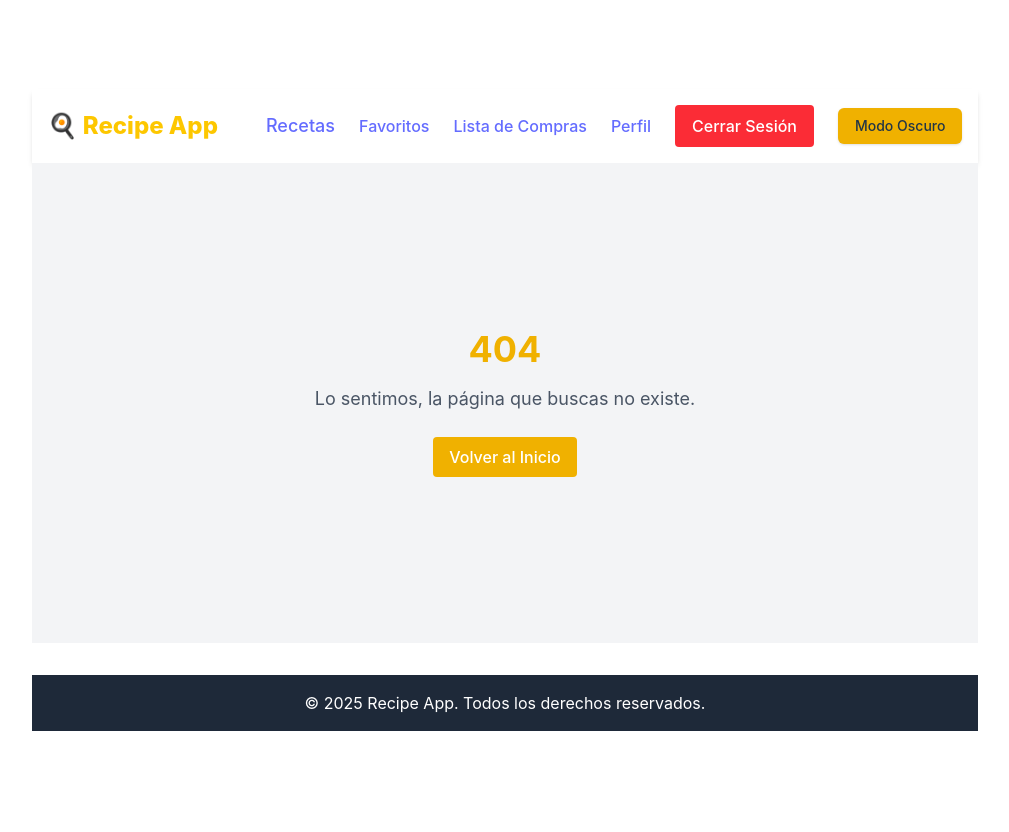
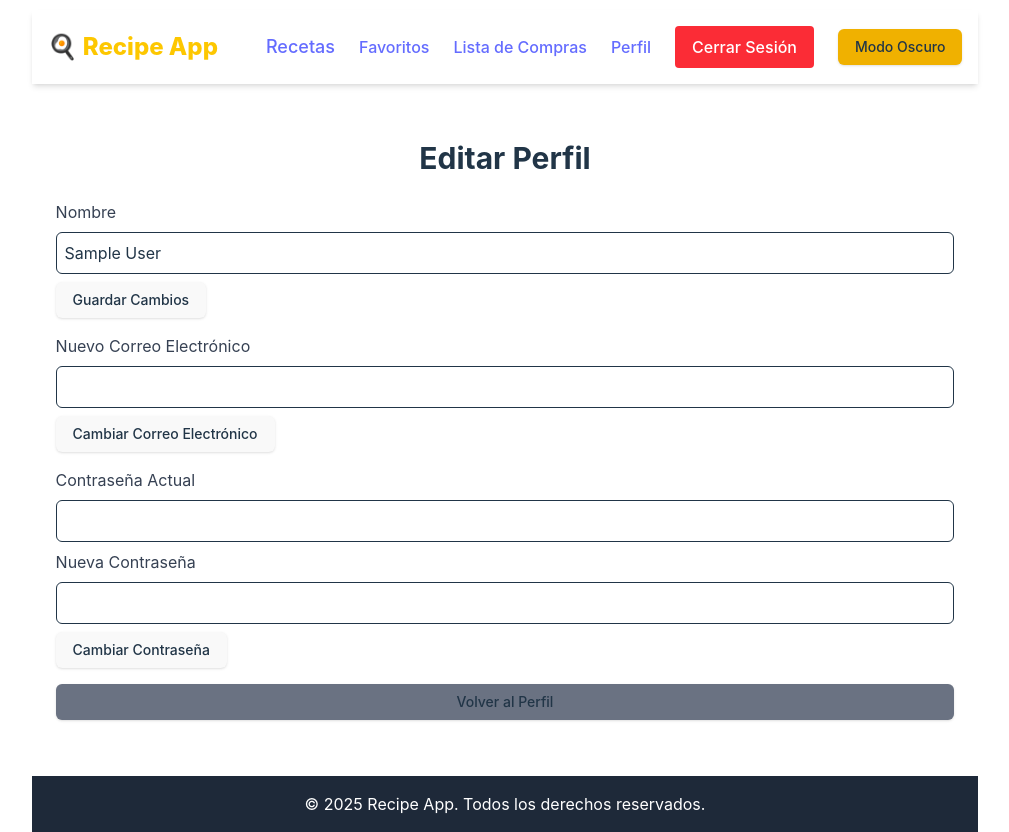
Before and after one commit to abrahamraies/recipe-app, a React (Vite) app: page /edit-profile in a window 1280 px wide. Before the commit this address had no page. Shown: the whole page, without its empty margins (135-1144 px from the left). Before the commit the page ends 810 px from the top, so only its background shows below. Built offline with nearby package versions, Linux system fonts and the light colour scheme; sample sign-in values are in the browser's storage.

Commit message:
Add EditProfile

```diff
--- a/src/App.tsx
+++ b/src/App.tsx
@@ -14,6 +14,7 @@ import Navbar from './components/Navbar';
 import ProtectedRoute from './components/ProtectedRoute';
 import NotFound from './pages/NotFound';
 import './index.css';
+import EditProfile from './pages/EditProfile';
 
 function App() {
   return (
@@ -34,6 +35,7 @@ function App() {
             <Route path="/favorites" element={<Favorites />} />
             <Route path="/shopping-list" element={<ShoppingList />} />
             <Route path="/profile" element={<Profile />} />
+            <Route path="/edit-profile" element={<EditProfile />} />
           </Route>
 
           <Route path="*" element={<NotFound />} />
--- a/src/pages/Auth/Login.tsx
+++ b/src/pages/Auth/Login.tsx
@@ -1,25 +1,29 @@
 import { useAppDispatch } from "@/hooks/useAppDispatch";
 import { loginAsync } from "@/store/thunks/authThunks";
+import { useState } from "react";
 import { useNavigate } from "react-router-dom";
 
 const Login = () => {
 
   const dispatch = useAppDispatch();
   const navigate = useNavigate();
+  const [email, setEmail] = useState("");
+  const [password, setPassword] = useState("");
 
   const handleLogin = async (e: React.FormEvent) => {
     e.preventDefault();
 
-    const credentials = {
-      email: "admin@example.com",
-      password: "1234567",
-    };
+    if (!email || !password) {
+      alert("Por favor, completa todos los campos.");
+      return;
+    }
 
     try {
-      await dispatch(loginAsync(credentials)).unwrap();
+      await dispatch(loginAsync({ email, password })).unwrap();
       navigate("/");
     } catch (error) {
       console.error("Error al iniciar sesión:", error);
+      alert("Credenciales incorrectas o hubo un error al iniciar sesión.");
     }
   };
 
@@ -27,13 +31,16 @@ const Login = () => {
     <div className="flex items-center justify-center h-[80vh] sm:h-[70vh] md:h-[60vh] bg-gray-100 dark:bg-gray-900">
       <div className="bg-white dark:bg-gray-800 p-8 rounded-lg shadow-md w-full max-w-md">
         <h1 className="text-2xl font-bold mb-4">Iniciar Sesión</h1>
-        <form>
+        <form onSubmit={handleLogin}>
           <div className="mb-4">
             <label className="block text-sm font-medium mb-2">Email</label>
             <input
               type="email"
               placeholder="Ingresa tu email"
+              value={email}
+              onChange={(e) => setEmail(e.target.value)}
               className="w-full border p-2 rounded"
+              required
             />
           </div>
           <div className="mb-4">
@@ -41,11 +48,14 @@ const Login = () => {
             <input
               type="password"
               placeholder="Ingresa tu contraseña"
+              value={password}
+              onChange={(e) => setPassword(e.target.value)}
               className="w-full border p-2 rounded"
+              required
             />
           </div>
           <button
-            onClick={handleLogin}
+            type="submit"
             className="w-full bg-yellow-500 text-white px-4 py-2 rounded hover:bg-yellow-600"
           >
             Iniciar Sesión
--- /dev/null
+++ b/src/pages/EditProfile.tsx
@@ -0,0 +1,127 @@
+import { useState } from "react";
+import { useNavigate } from "react-router-dom";
+import { useAppSelector } from "@/hooks/useAppDispatch";
+import { updateUser, updateEmail, updatePassword } from "@/services/userService";
+import { Button } from "@/components/ui/button";
+
+const EditProfile = () => {
+  const navigate = useNavigate();
+  const user = useAppSelector((state) => state.auth.user);
+  const [name, setName] = useState(user?.name || "");
+  const [newEmail, setNewEmail] = useState("");
+  const [currentPassword, setCurrentPassword] = useState("");
+  const [newPassword, setNewPassword] = useState("");
+  const [loading, setLoading] = useState(false);
+  const [error, setError] = useState<string | null>(null);
+
+  const handleUpdateName = async () => {
+    if (!user?.id) return;
+    setLoading(true);
+    setError(null);
+    try {
+      await updateUser(user.id, { name });
+      alert("Nombre actualizado correctamente");
+    } catch (err) {
+      setError("Error al actualizar el nombre");
+      console.error("Error al actualizar el nombre:", err);
+    } finally {
+      setLoading(false);
+    }
+  };
+
+  const handleUpdateEmail = async () => {
+    if (!user?.id) return;
+    setLoading(true);
+    setError(null);
+    try {
+      await updateEmail(user.id, { newEmail });
+      alert("Correo electrónico actualizado correctamente");
+    } catch (err) {
+      setError("Error al actualizar el correo electrónico");
+      console.error("Error al actualizar el correo electrónico:", err);
+    } finally {
+      setLoading(false);
+    }
+  };
+
+  const handleUpdatePassword = async () => {
+    if (!user?.id) return;
+    setLoading(true);
+    setError(null);
+    try {
+      await updatePassword(user.id, { currentPassword, newPassword });
+      alert("Contraseña actualizada correctamente");
+    } catch (err) {
+      setError("Error al actualizar la contraseña");
+      console.error("Error al actualizar la contraseña:", err);
+    } finally {
+      setLoading(false);
+    }
+  };
+
+  return (
+    <div className="mt-8 p-4 md:p-6">
+      <h1 className="text-3xl font-bold mb-6 text-center">Editar Perfil</h1>
+
+      {error && <p className="text-red-500 text-center mb-4">{error}</p>}
+
+      <div className="mb-4">
+        <label className="block text-gray-700 dark:text-gray-300 mb-2">Nombre</label>
+        <input
+          type="text"
+          value={name}
+          onChange={(e) => setName(e.target.value)}
+          className="w-full p-2 border rounded-md"
+          disabled={loading}
+        />
+        <Button onClick={handleUpdateName} className="mt-2" disabled={loading}>
+          {loading ? "Guardando..." : "Guardar Cambios"}
+        </Button>
+      </div>
+
+      <div className="mb-4">
+        <label className="block text-gray-700 dark:text-gray-300 mb-2">Nuevo Correo Electrónico</label>
+        <input
+          type="email"
+          value={newEmail}
+          onChange={(e) => setNewEmail(e.target.value)}
+          className="w-full p-2 border rounded-md"
+          disabled={loading}
+        />
+        <Button onClick={handleUpdateEmail} className="mt-2" disabled={loading}>
+          {loading ? "Guardando..." : "Cambiar Correo Electrónico"}
+        </Button>
+      </div>
+
+      <div className="mb-4">
+        <label className="block text-gray-700 dark:text-gray-300 mb-2">Contraseña Actual</label>
+        <input
+          type="password"
+          value={currentPassword}
+          onChange={(e) => setCurrentPassword(e.target.value)}
+          className="w-full p-2 border rounded-md"
+          disabled={loading}
+        />
+        <label className="block text-gray-700 dark:text-gray-300 mt-2 mb-2">Nueva Contraseña</label>
+        <input
+          type="password"
+          value={newPassword}
+          onChange={(e) => setNewPassword(e.target.value)}
+          className="w-full p-2 border rounded-md"
+          disabled={loading}
+        />
+        <Button onClick={handleUpdatePassword} className="mt-2" disabled={loading}>
+          {loading ? "Guardando..." : "Cambiar Contraseña"}
+        </Button>
+      </div>
+
+      <div className="mt-4">
+        <Button onClick={() => navigate("/profile")} className="w-full bg-gray-500 hover:bg-gray-600">
+          Volver al Perfil
+        </Button>
+      </div>
+    </div>
+  );
+};
+
+export default EditProfile;
--- a/src/pages/Profile.tsx
+++ b/src/pages/Profile.tsx
@@ -2,10 +2,12 @@ import { useSelector, useDispatch } from "react-redux";
 import { logout } from "@/store/slices/authSlice";
 import { Button } from "@/components/ui/button";
 import { RootState } from "@/store/store";
+import { useNavigate } from "react-router-dom";
 
 const Profile = () => {
   const user = useSelector((state: RootState) => state.auth.user);
   const dispatch = useDispatch();
+  const navigate = useNavigate();
 
   const handleLogout = () => {
     dispatch(logout());
@@ -29,8 +31,9 @@ const Profile = () => {
             <p className="mb-2"><strong>Email:</strong> {user.email}</p>
           </div>
           <div className="flex flex-col space-y-2">
-            <Button className="w-full bg-yellow-500 hover:bg-yellow-600">Editar Perfil</Button>
-            <Button className="w-full bg-blue-500 hover:bg-blue-600">Cambiar Contraseña</Button>
+            <Button onClick={() => navigate("/edit-profile")} className="w-full bg-blue-500 hover:bg-blue-600">
+              Editar Perfil
+            </Button>
             <Button onClick={handleLogout} className="w-full bg-red-500 hover:bg-red-600">
               Cerrar Sesión
             </Button>
```
